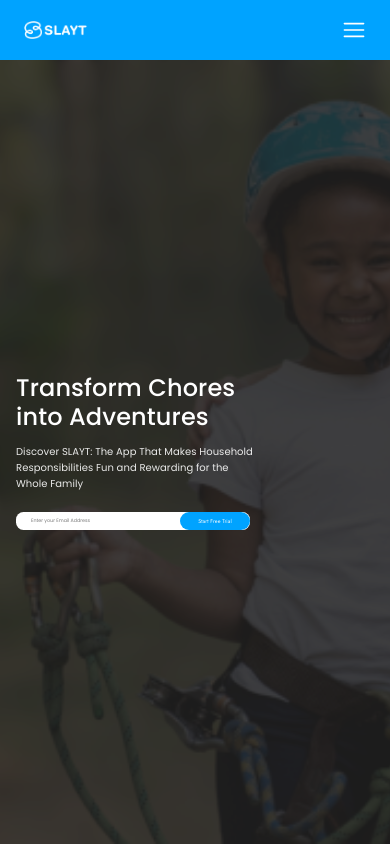
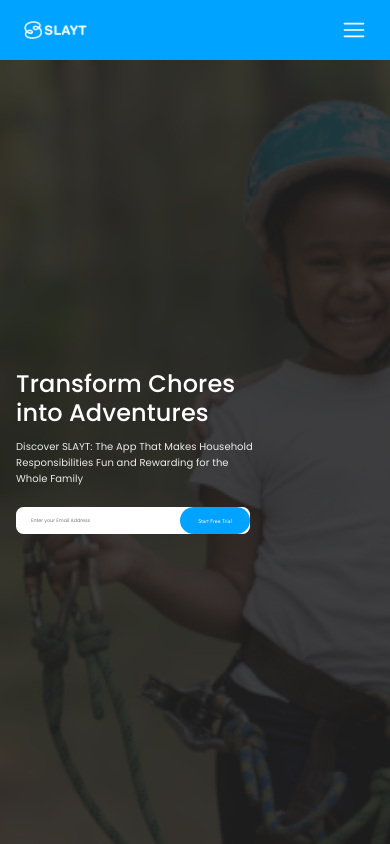
Before and after one commit to WestPay-global/slayt_web, a Next.js app: page / in a window 390 px wide. Shown: the top 844 px of the page. Built offline with nearby package versions, Linux system fonts and the light colour scheme.

Commit message:
hero section free tiral fix

```diff
--- a/src/app/(general)/(home)/page.module.scss
+++ b/src/app/(general)/(home)/page.module.scss
@@ -555,7 +555,7 @@
           width: 100%;
           max-width: 14.625rem;
           border-radius: .4688rem;
-          height: 1.125rem;
+          height: 1.6875rem;
         }
       }
     }
```
